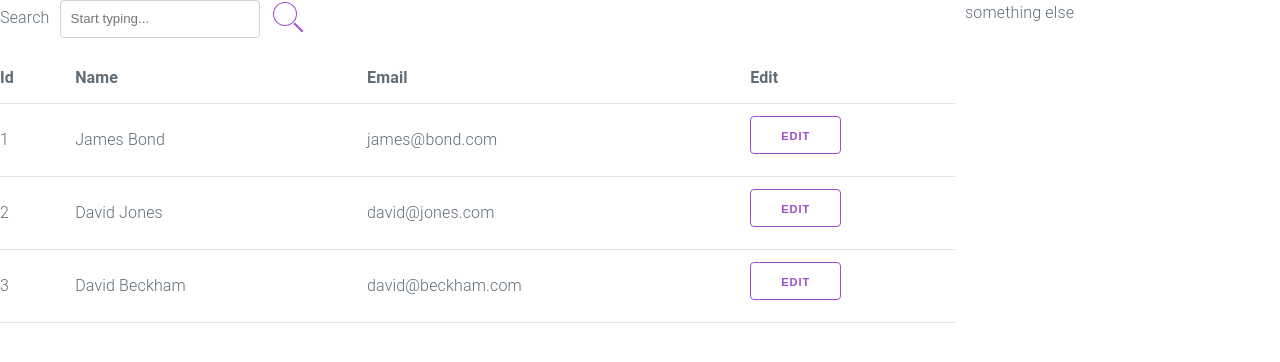
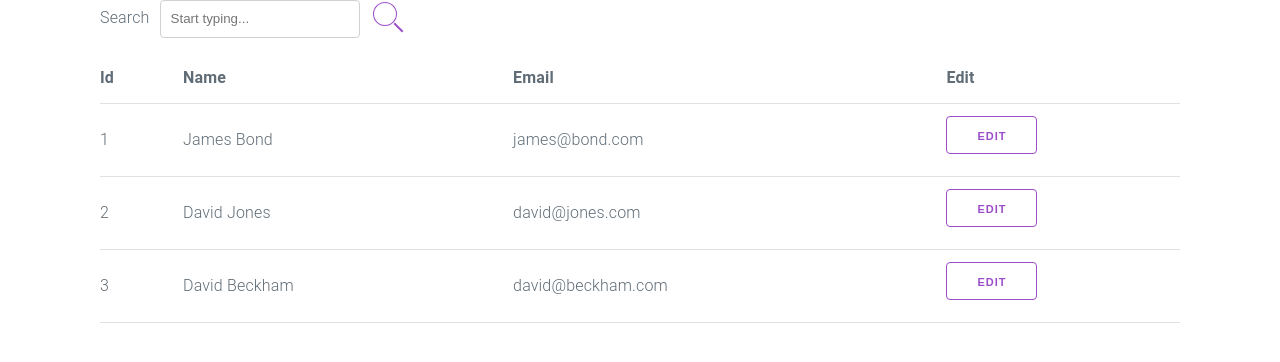
Before and after one commit to yihanlu1993/customer-dash, a React (Create React App) app: page / in a window 1280 px wide. Shown: the top 362 px of the page. Built offline with nearby package versions, Linux system fonts and the light colour scheme.

Commit message:
add edit

```diff
--- a/src/App.js
+++ b/src/App.js
@@ -5,6 +5,7 @@ import './App.css';
 
 import SearchBar from './components/SearchBar';
 import CustomerTable from './components/CustomerTable';
+import EditForm from './components/EditForm'
 
 const DATA = [
   { "id": 1, "name": "James Bond", "email": "james@bond.com" },
@@ -12,6 +13,13 @@ const DATA = [
   { "id": 3, "name": "David Beckham", "email": "david@beckham.com" }
 ]
 class App extends Component {
+  constructor(props) {
+    super(props);
+    this.state = {
+      activeEditIndex: -1,
+    }
+  }
+
   onSearchClick = (e) => {
     console.log('On click')
   }
@@ -21,18 +29,35 @@ class App extends Component {
   }
 
   onClickEdit = (id) => {
-    console.log(id)
+    if(id === this.state.activeEditIndex) {
+      this.setState({activeEditIndex: -1})
+    } else {
+      this.setState({activeEditIndex: id})
+    }
+  }
+
+  onClickSave = (e, id) => {
+    console.log(e)
+    e.preventDefault();
+    console.log(id);
+    //save value
+    this.setState({activeEditIndex: -1})
   }
 
   render() {
+    const { activeEditIndex } = this.state;
+    const editing = activeEditIndex !== -1;
     return (
-      <div className="row">
-        <div className="column column-75">
+      <div className="container">
+        <div>
           <SearchBar
                 onSearchClick={this.onSearchClick}
                 onSearchInputChange={this.onSearchInputChange}
                 onClickEdit={this.onClickEdit}
               />
+        </div>
+        <div className="row">
+          <div className={`column ${editing ? 'column-75' : 'column-100'}`}>
             <div>
               <CustomerTable
                 data={DATA}
@@ -40,7 +65,15 @@ class App extends Component {
               />
             </div>
           </div>
-        <div className="column-25">something else</div>
+          { editing &&
+            <div className="column">
+              <EditForm
+                id={1}
+                onClickSave={this.onClickSave}
+              />
+            </div>
+          }
+        </div>
       </div>
     );
   }
```
Lines whose indentation alone changed are shown as unchanged.
